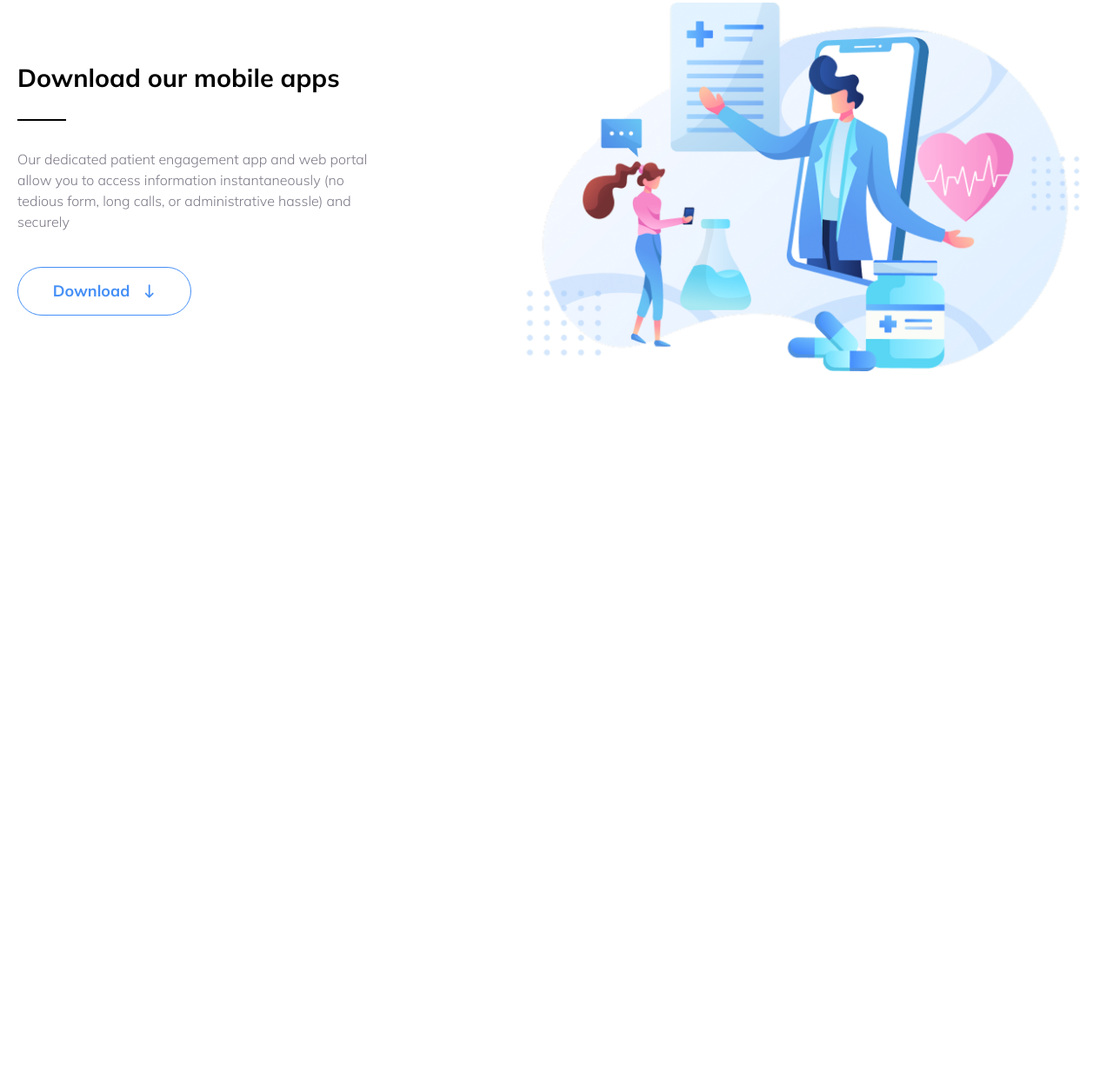
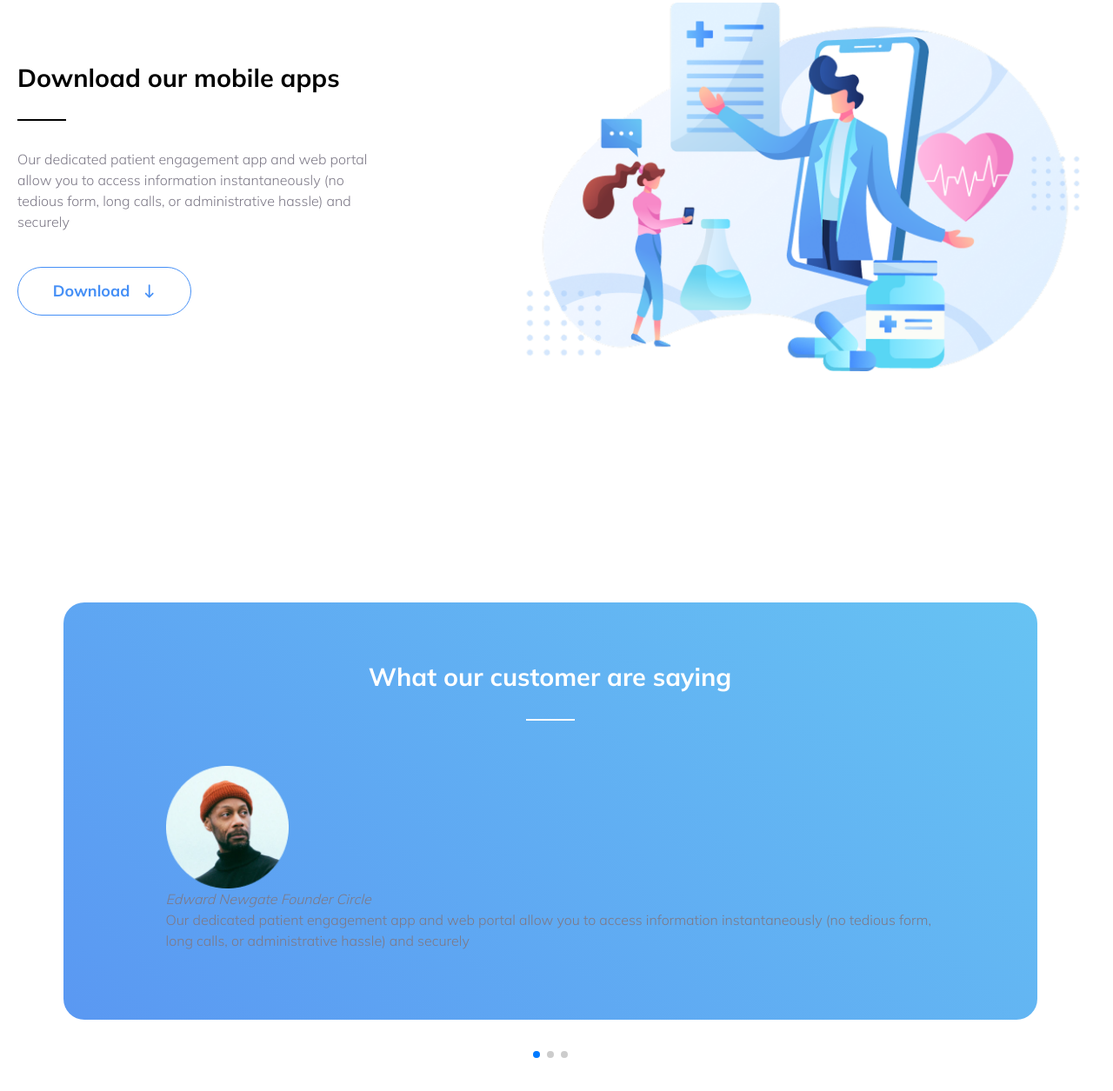
Before and after one commit to nightylay/Trafalgar, a website with bundled scripts: page index.html in a window 1280 px wide. Shown: the part 2996-4251 px from the top of the page at 87% size. Before the commit the page ends 3423 px from the top, so only its background shows below. Built offline with nearby package versions, Linux system fonts and the light colour scheme; files whose address does not match are found by name.

Commit message:
reviews slider implemetation

```diff
--- a/index.html
+++ b/index.html
@@ -5,8 +5,10 @@
   <meta charset="UTF-8" />
   <meta name="viewport"
     content="width=device-width, user-scalable=no, initial-scale=1.0, maximum-scale=1.0, minimum-scale=1.0" />
+  <link rel="stylesheet" href="https://cdn.jsdelivr.net/npm/swiper@11/swiper-bundle.min.css" />
   <link rel="stylesheet" href="styles/main.css" />
   <link rel="icon" href="assets/icons/favicon.png" type="image/png" />
+  <script src="https://cdn.jsdelivr.net/npm/swiper@11/swiper-bundle.min.js"></script>
   <script src="scripts/main.js" type="module"></script>
   <title>Trafalgar</title>
 </head>
@@ -77,7 +79,7 @@
     <section class="services section section--hidden-x" aria-labelledby="services-title">
       <div class="container-sm">
         <header class="services__header section-header">
-          <h2 class="services__title section-title section-title--center-line">
+          <h2 class="services__title section-title section-title--center-line" id="services-title">
             Our services
           </h2>
           <div class="services__description section-description">
@@ -235,6 +237,61 @@
       </div>
     </section>
 
+    <section class="reviews section section--hidden-x" aria-labelledby="reviews-title">
+      <div class="container-sm">
+        <div class="section__body">
+
+          <div class="reviews__wrapper">
+            <div class="reviews__slider swiper">
+
+              <header class="services__header section-header">
+                <h2 class="reviews__title section-title section-title--center-line">
+                  What our customer are saying
+                </h2>
+              </header>
+
+              <div class="reviews__slider-wrapper swiper-wrapper">
+                <div class="reviews__slide swiper-slide">
+                  <blockquote class="review-card">
+                    <div class="review-card__customer">
+                      <img src="./assets/images/customer-1.png" alt="Man in a hat" width="141" height="141"
+                        loading="lazy">
+                      <div class="review-card__info">
+                        <cite class="review-card__info-name">Edward Newgate</cite>
+                        <cite class="review-card__info-post">Founder Circle</cite>
+                      </div>
+                    </div>
+
+                    <div class="review-card__body">
+                      <p>
+                        Our dedicated patient engagement app and
+                        web portal allow you to access information instantaneously (no tedious form, long calls,
+                        or administrative hassle) and securely
+                      </p>
+                    </div>
+
+                  </blockquote>
+                </div>
+                <div class="reviews__slide swiper-slide">Slide 2</div>
+                <div class="reviews__slide swiper-slide">Slide 3</div>
+              </div>
+
+            </div>
+
+            <div class="reviews__slider-actions">
+              <div class="reviews__slider-button-prev wiper-button-prev"></div>
+              <div class="reviews__slider-button-next">
+
+              </div>
+              <div class="reviews__slider-pagination swiper-pagination"></div>
+            </div>
+
+          </div>
+
+
+        </div>
+      </div>
+    </section>
 
 
   </main>
--- a/scripts/main.js
+++ b/scripts/main.js
@@ -1,3 +1,5 @@
 import activeBurgerButton from './header.js'
+import initSlider from './slider.js'
 
 activeBurgerButton()
+initSlider()
--- /dev/null
+++ b/scripts/slider.js
@@ -0,0 +1,18 @@
+function initSlider() {
+  console.log(123);
+
+  const swiper = new Swiper(".reviews__slider", {
+    cssMode: true,
+    navigation: {
+      nextEl: ".swiper-button-next",
+      prevEl: ".swiper-button-prev",
+    },
+    pagination: {
+      el: ".swiper-pagination",
+    },
+    mousewheel: true,
+    keyboard: true,
+  });
+}
+
+export default initSlider
--- a/styles/_variables.scss
+++ b/styles/_variables.scss
@@ -6,7 +6,12 @@
   --color-blue-alternate: #4089ed;
   --color-dark-blue: #233348;
   --color-dark-purple: #1f1534;
-  --color-gradient-blue: linear-gradient(212deg, #67c3f3 0%, #5a98f2 100%);
+  --color-gradient-blue: linear-gradient(223deg, #67c3f3 0%, #5a98f2 100%);
+  --color-gradient-blue-alternate: linear-gradient(
+    212deg,
+    #67c3f3 0%,
+    #5a98f2 100%
+  );
 
   --container-width-lg: 1270px;
   --container-width-md: 1220px;
@@ -16,8 +21,9 @@
 
   --font-family-base: 'Mulish', sans-serif;
 
+  --border-radius-55: 55px;
+  --border-radius-24: 24px;
   --border-radius-20: 20px;
-  --border-radius-55: 55px;
 
   --shadow-card: 10px 40px 50px 0 rgba(229, 233, 246, 0.4);
 
--- /dev/null
+++ b/styles/blocks/_slider.scss
@@ -0,0 +1,34 @@
+@use '../helpers' as *;
+
+.reviews {
+  padding-top: 266px;
+
+  &__title {
+    color: var(--color-white);
+  }
+
+  .section-title--center-line {
+    &:after {
+      background-color: var(--color-white);
+    }
+  }
+
+  &__wrapper {
+    position: relative;
+    height: 100%;
+  }
+
+  &__slider {
+    width: 100%;
+    padding: 64px 118px 79px;
+    background: linear-gradient(223deg, #67c3f3 0%, #5a98f2 100%);
+    border-radius: var(--border-radius-24);
+
+    &-actions {
+      margin-bottom: 150px;
+      .swiper-pagination {
+        bottom: -50px;
+      }
+    }
+  }
+}
--- a/styles/main.scss
+++ b/styles/main.scss
@@ -8,8 +8,11 @@
 @use 'blocks/button';
 @use 'blocks/burger-button';
 @use 'blocks/grid';
+@use 'blocks/slider';
 @use 'blocks/service-card';
+@use 'blocks/review-card';
 @use 'blocks/section';
 @use 'blocks/hero';
 @use 'blocks/services';
 @use 'blocks/about';
+@use 'blocks/reviews';
```
Also changed, not shown: assets/icons/arrow-left.svg (added), assets/sprites.svg, styles/blocks/_review-card.scss (added), styles/blocks/_reviews.scss (added), styles/main.css, 1 other file.
